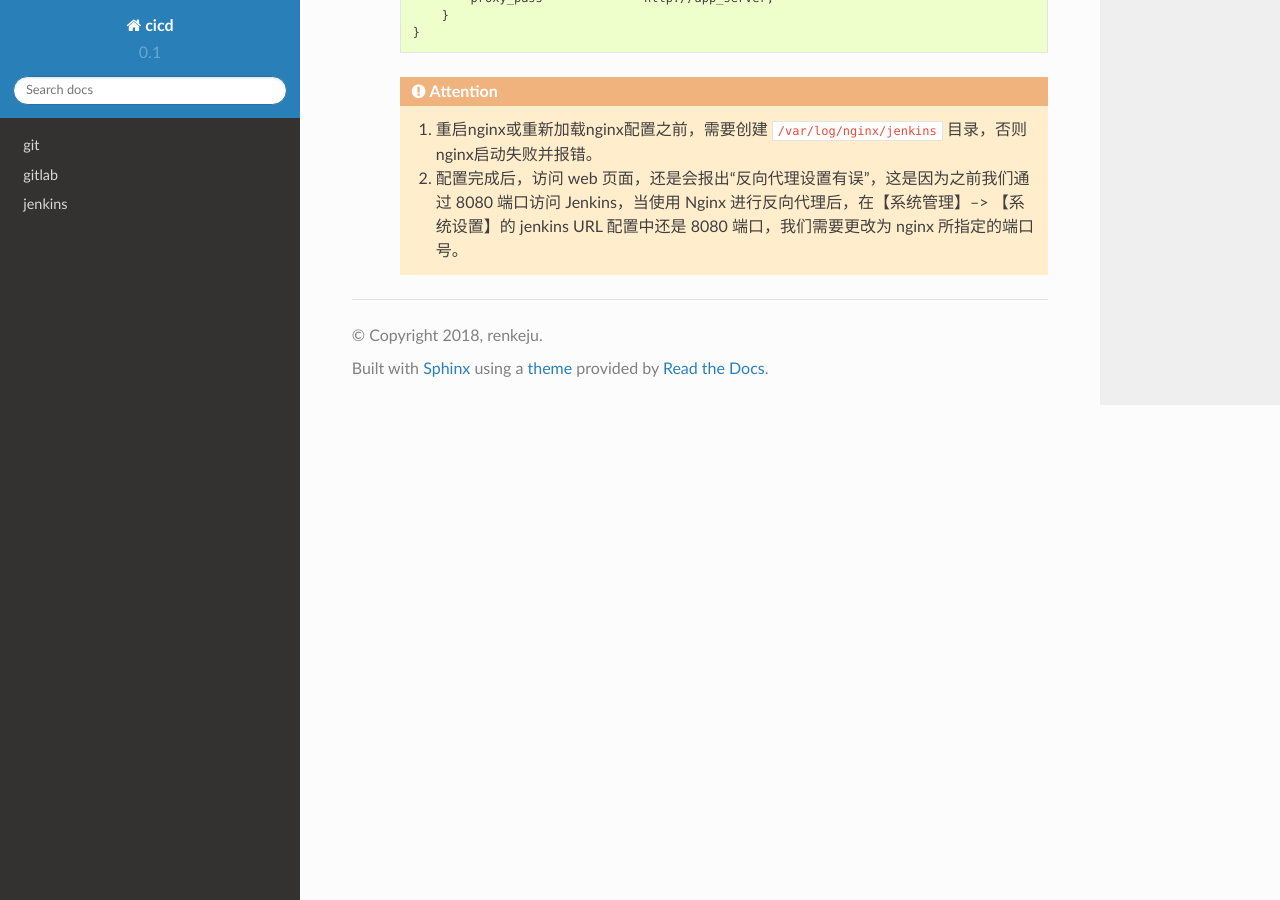
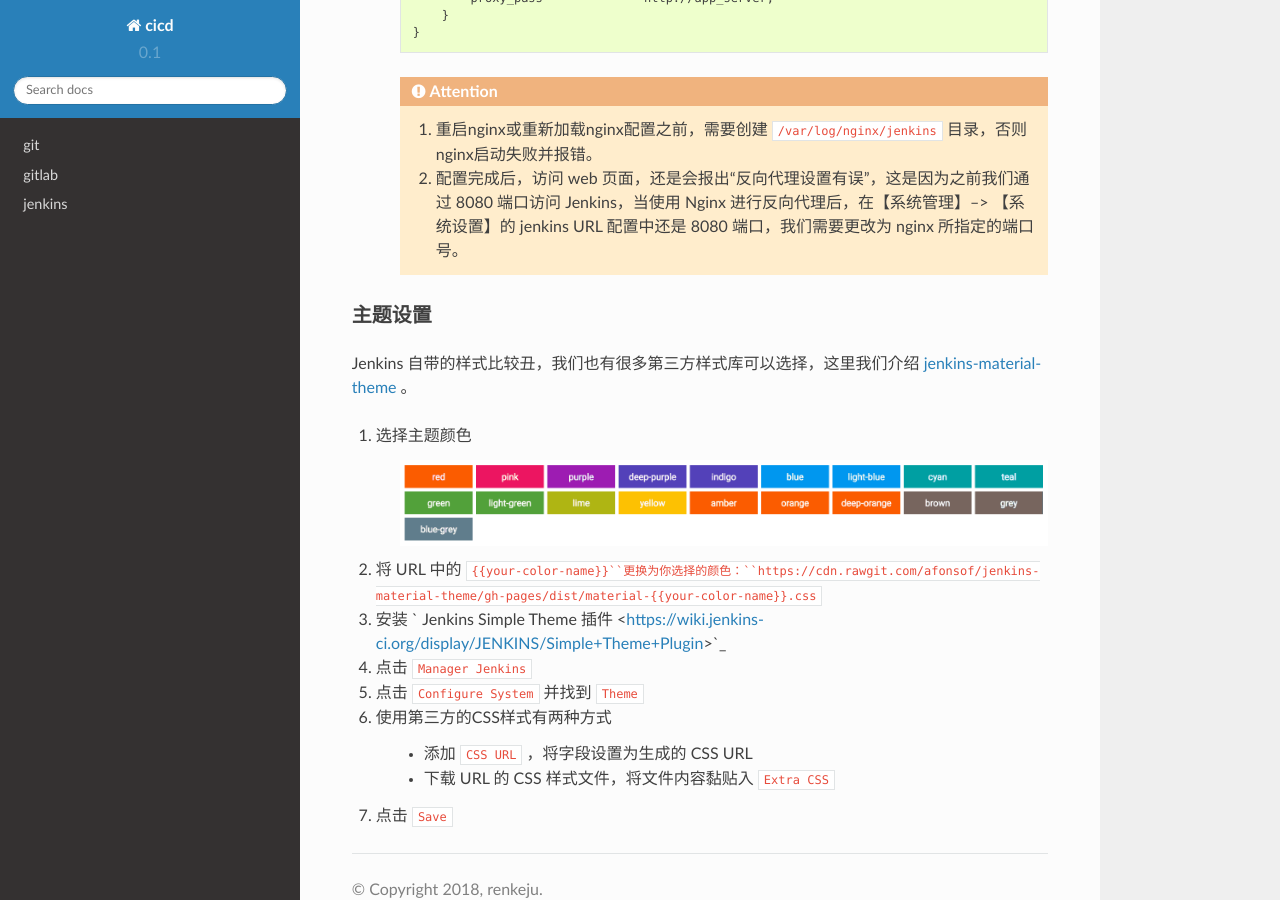
Before and after one commit to 81192/cicd-docs, a Sphinx documentation site: the page built from source/jenkins/config.rst, in a window 1280 px wide and 900 px high, scrolled down 4963 px. Built offline with Sphinx 7.4.7 and the Read the Docs theme 2.0.0, drawn with Linux system fonts in a browser that asks for light colours.

Commit message:
1539065596

```diff
--- a/source/jenkins/config.rst
+++ b/source/jenkins/config.rst
@@ -235,3 +235,27 @@ nginx 反向代理 Jenkins
 
         1. 重启nginx或重新加载nginx配置之前，需要创建 ``/var/log/nginx/jenkins`` 目录，否则nginx启动失败并报错。
         2. 配置完成后，访问 web 页面，还是会报出“反向代理设置有误”，这是因为之前我们通过 8080 端口访问 Jenkins，当使用 Nginx 进行反向代理后，在【系统管理】--> 【系统设置】的 jenkins URL 配置中还是 8080 端口，我们需要更改为 nginx 所指定的端口号。
+
+主题设置
+'''''''''''''
+
+Jenkins 自带的样式比较丑，我们也有很多第三方样式库可以选择，这里我们介绍 `jenkins-material-theme <http://afonsof.com/jenkins-material-theme/>`_ 。
+
+1. 选择主题颜色
+
+    .. image:: /images/jenkins/jenkins主题颜色.png
+
+2. 将 URL 中的 ``{{your-color-name}}``更换为你选择的颜色：``https://cdn.rawgit.com/afonsof/jenkins-material-theme/gh-pages/dist/material-{{your-color-name}}.css``
+
+3. 安装 ` Jenkins Simple Theme 插件 <https://wiki.jenkins-ci.org/display/JENKINS/Simple+Theme+Plugin>`_
+
+4. 点击 ``Manager Jenkins``
+
+5. 点击 ``Configure System`` 并找到 ``Theme``
+
+6. 使用第三方的CSS样式有两种方式
+
+    * 添加 ``CSS URL`` ，将字段设置为生成的 CSS URL
+    * 下载 URL 的 CSS 样式文件，将文件内容黏贴入 ``Extra CSS``
+
+7. 点击 ``Save``
```
Also changed, not shown: source/images/jenkins/jenkins主题颜色.png (added), 8 other files.
